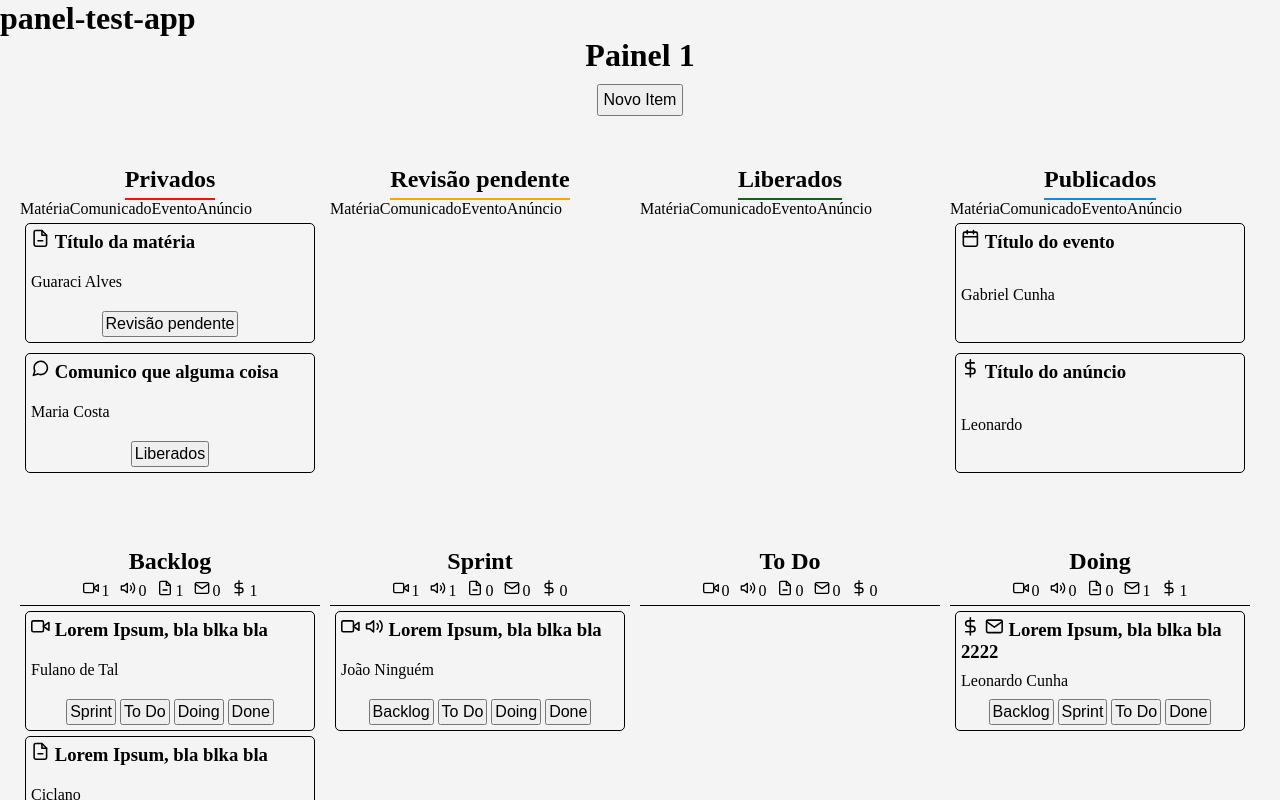
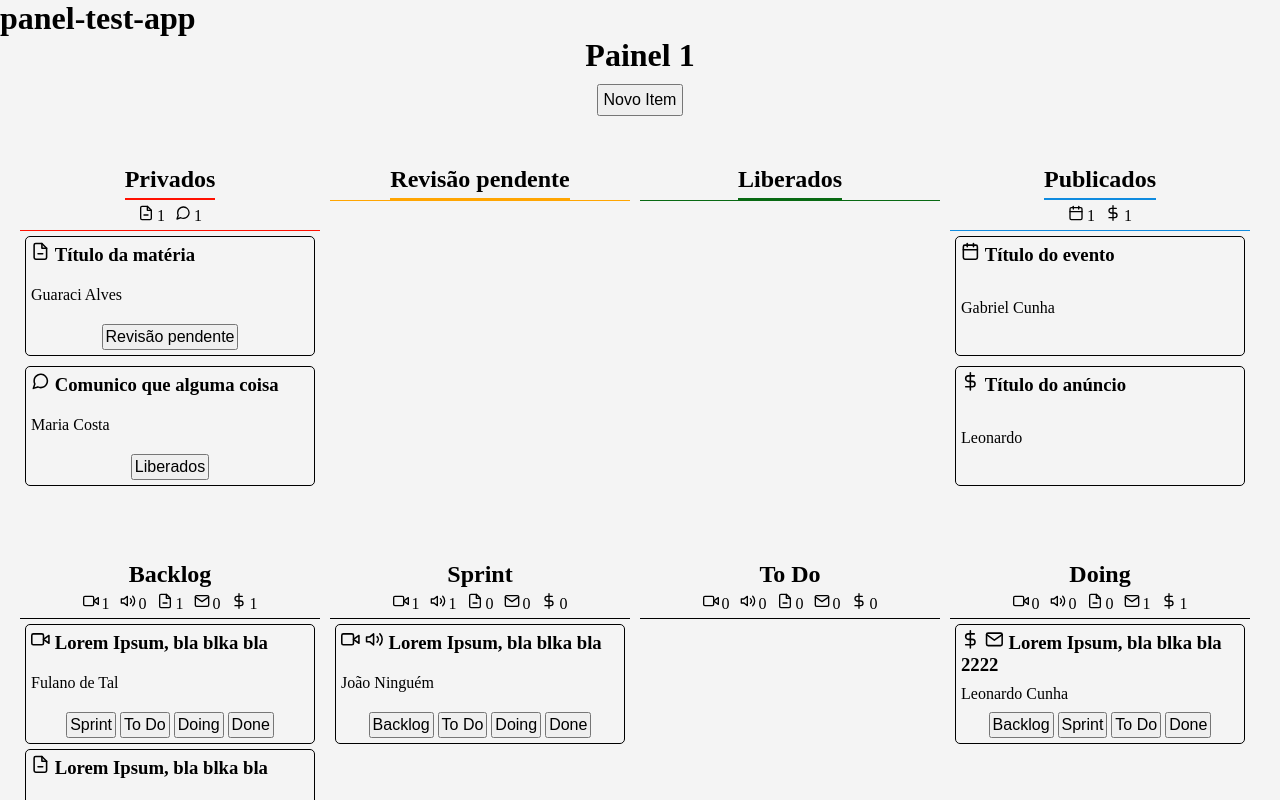
Before and after one commit to ahnucl/panel-test-app, a React (Create React App) app: page /panel/1 in a window 1280 px wide. Shown: the top 800 px of the page. Built offline with nearby package versions, Linux system fonts and the light colour scheme.

Commit message:
TypeBar implementado

```diff
--- a/src/components/Item/styles.ts
+++ b/src/components/Item/styles.ts
@@ -17,7 +17,10 @@ export const Card = styled.div`
   }
 
   div {
-    align-self: center;
+    display: flex;
+    align-items: center;
+    justify-content: center;
+
     button {
       margin: 0 2px;
       padding: 2px;
--- /dev/null
+++ b/src/components/TypeBar/index.tsx
@@ -0,0 +1,50 @@
+import React from 'react';
+
+import { Container } from './styles';
+
+import CardTypesMap from '../../data/CardTypesMap';
+
+interface State {
+  id: string;
+  title: string;
+  color: string;
+}
+
+interface Type {
+  id: string;
+  title: string;
+  icon?: string;
+  count: number;
+}
+
+interface TypeBarProps {
+  typeArray: Type[];
+  stateColor: string;
+  /**
+   * cor
+   * tipos + contagem
+   */
+}
+
+const TypeBar: React.FC<TypeBarProps> = ({ typeArray, stateColor }) => {
+  return (
+    <Container color={stateColor}>
+      {typeArray.map(type => {
+        const IconToRender = CardTypesMap[type.id];
+
+        return (
+          <>
+            {type.count !== 0 && (
+              <div key={type.id}>
+                <IconToRender />
+                <span>{type.count}</span>
+              </div>
+            )}
+          </>
+        );
+      })}
+    </Container>
+  );
+};
+
+export default TypeBar;
--- /dev/null
+++ b/src/components/TypeBar/styles.ts
@@ -0,0 +1,20 @@
+import styled from 'styled-components';
+
+interface ContainerProps {
+  color: string;
+}
+
+export const Container = styled.div<ContainerProps>`
+  border-bottom: solid 1px ${props => props.color};
+
+  display: flex;
+  justify-content: center;
+
+  div {
+    margin: 5px;
+
+    svg {
+      margin-right: 3px;
+    }
+  }
+`;
--- a/src/pages/Panel/index.tsx
+++ b/src/pages/Panel/index.tsx
@@ -1,4 +1,4 @@
-import React, { useState, useEffect } from 'react';
+import React, { useState, useCallback, useEffect } from 'react';
 import { uuid } from 'uuidv4';
 
 import CardTypesMap from '../../data/CardTypesMap';
@@ -6,14 +6,15 @@ import data from '../../data/panel-data.json';
 import dataNew from '../../data/panel-data-new-format.json';
 
 import { Container, TypesContainer, CardsContainer, Header } from './styles';
-import State from '../../components/State';
+import StateColumn from '../../components/State';
 import Item from '../../components/Item';
+import TypeBar from '../../components/TypeBar';
 
-// interface State {
-//   id: string;
-//   title: string;
-//   color: string;
-// }
+interface State {
+  id: string;
+  title: string;
+  color: string;
+}
 
 // interface Item {
 //   id: string;
@@ -56,19 +57,17 @@ const Panel: React.FC = () => {
     dataNew.panels[panelNumber].transitions,
   );
 
-  function handleClick(cardId: string, to: string): void {
-    // const newCards = cards.map(card =>
-    //   card.id === cardId ? { ...card, column: to } : card,
-    // );
-    // setCards(newCards);
+  const handleClick = useCallback(
+    (cardId: string, to: string): void => {
+      const newItems = items.map(item =>
+        item.id === cardId ? { ...item, state: to } : item,
+      );
+      setItems(newItems);
+    },
+    [items],
+  );
 
-    const newItems = items.map(item =>
-      item.id === cardId ? { ...item, state: to } : item,
-    );
-    setItems(newItems);
-  }
-
-  function handleCreateItem(): void {
+  const handleCreateItem = useCallback((): void => {
     const newItem = {
       id: uuid(),
       title: 'Item criado: matéria',
@@ -78,7 +77,23 @@ const Panel: React.FC = () => {
     };
 
     setItems([...items, newItem]);
-  }
+  }, [items, states, types]);
+
+  const calculateTypesCountForState = useCallback(
+    (currentState: State): Type[] => {
+      return types.map(type => ({
+        ...type,
+        count: items.reduce(
+          (acc, cur) =>
+            cur.type === type.id && cur.state === currentState.id
+              ? acc + 1
+              : acc,
+          0,
+        ),
+      }));
+    },
+    [items, types],
+  );
 
   return (
     <>
@@ -91,8 +106,11 @@ const Panel: React.FC = () => {
 
       <Container>
         {states.map(state => (
-          <State key={state.id} stateData={state}>
-            {types.map(type => type.title)}
+          <StateColumn key={state.id} stateData={state}>
+            <TypeBar
+              typeArray={calculateTypesCountForState(state)}
+              stateColor={state.color}
+            />
             {items.map(
               item =>
                 item.state === state.id && (
@@ -105,7 +123,7 @@ const Panel: React.FC = () => {
                   />
                 ),
             )}
-          </State>
+          </StateColumn>
         ))}
       </Container>
 
```
